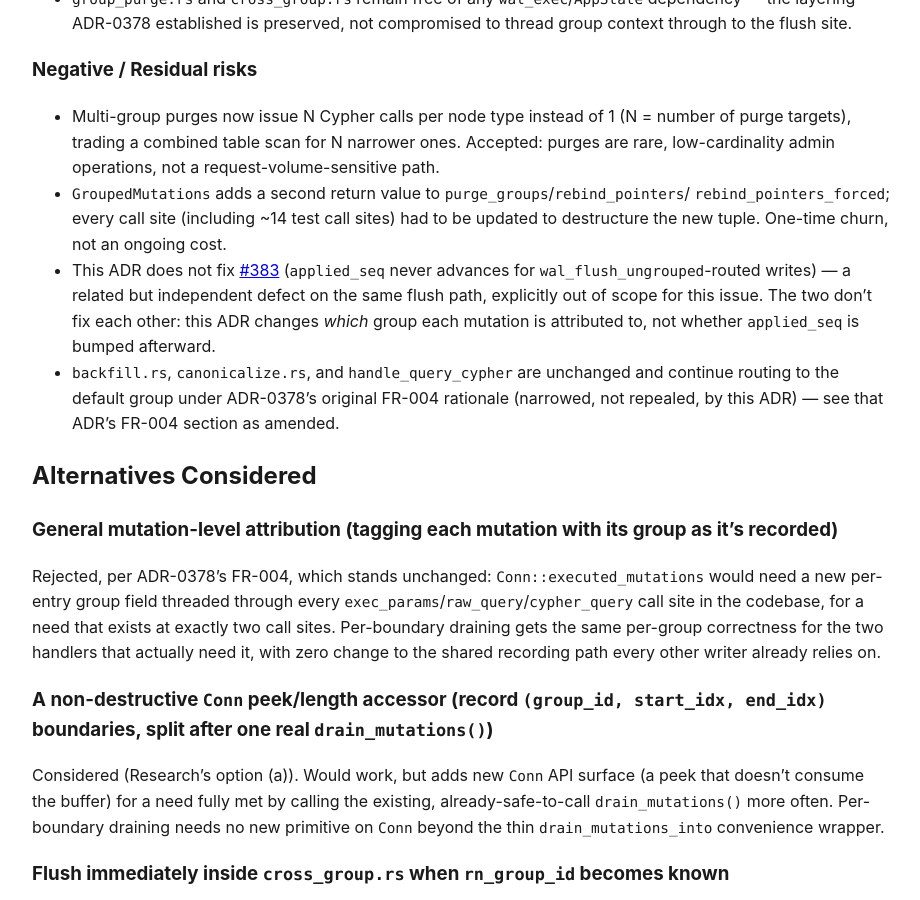
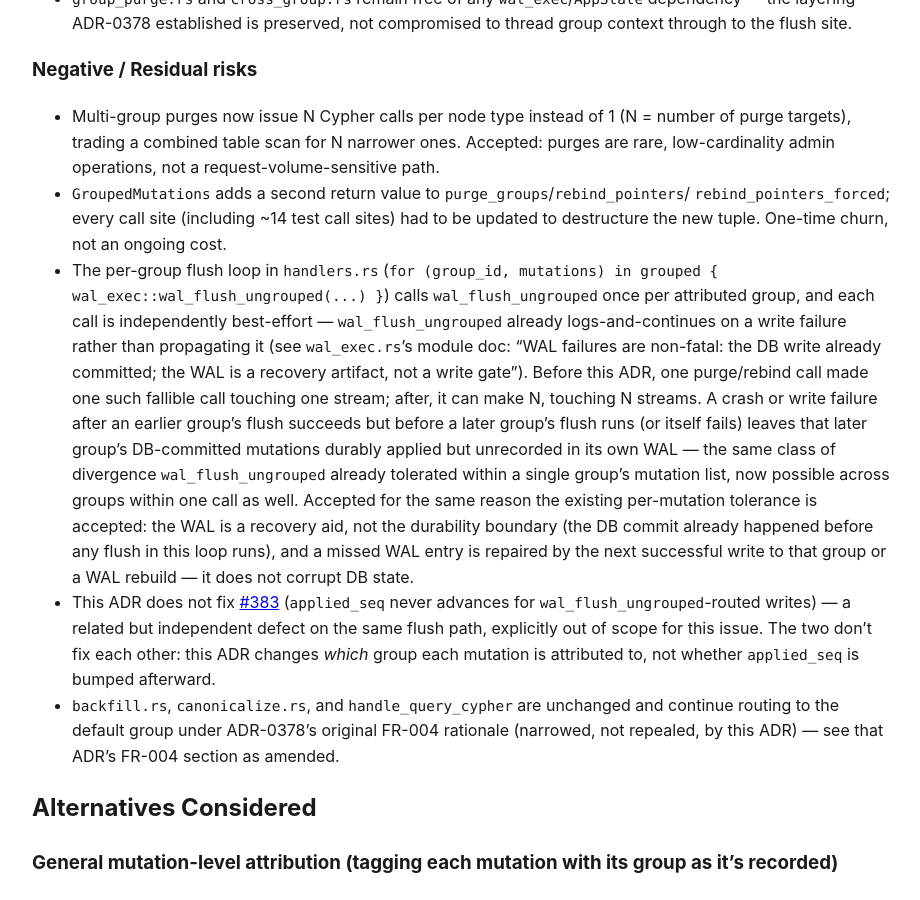
Before and after one commit to verveguy/liminis-context-graph, a Jekyll site: the page built from docs/adr/0385-per-group-mutation-attribution-for-multi-group-writers.md, in a window 1280 px wide and 900 px high, scrolled down 3834 px. Shown: the whole window, without its empty margins (178-1098 px from the left). Built offline with Jekyll 4.4.1, drawn with Linux system fonts in a browser that asks for light colours; our own code applies the rules of GitHub Pages for plain Markdown files.

Commit message:
docs(wal): document cross-group flush non-atomicity in ADR-0385
Addresses review feedback (handarbeit-pruefer, PR #388) noting the
per-group flush loop in handle_delete_by_group/handle_rebind_pointers/
clear_group_for_rebuild widens wal_flush_ungrouped's existing
per-mutation best-effort tolerance from one stream to N. Documents why
this is accepted: the WAL is a non-fatal recovery artifact, not a
durability gate, per wal_exec.rs's existing module doc.

```diff
--- a/docs/adr/0385-per-group-mutation-attribution-for-multi-group-writers.md
+++ b/docs/adr/0385-per-group-mutation-attribution-for-multi-group-writers.md
@@ -179,6 +179,20 @@ whether flush order is meaningful; it isn't.
 - `GroupedMutations` adds a second return value to `purge_groups`/`rebind_pointers`/
   `rebind_pointers_forced`; every call site (including ~14 test call sites) had to be updated to
   destructure the new tuple. One-time churn, not an ongoing cost.
+- The per-group flush loop in `handlers.rs` (`for (group_id, mutations) in grouped { wal_exec::wal_flush_ungrouped(...) }`)
+  calls `wal_flush_ungrouped` once per attributed group, and each call is independently
+  best-effort — `wal_flush_ungrouped` already logs-and-continues on a write failure rather than
+  propagating it (see `wal_exec.rs`'s module doc: "WAL failures are non-fatal: the DB write
+  already committed; the WAL is a recovery artifact, not a write gate"). Before this ADR, one
+  purge/rebind call made one such fallible call touching one stream; after, it can make N,
+  touching N streams. A crash or write failure after an earlier group's flush succeeds but before
+  a later group's flush runs (or itself fails) leaves that later group's DB-committed mutations
+  durably applied but unrecorded in its own WAL — the same class of divergence
+  `wal_flush_ungrouped` already tolerated within a single group's mutation list, now possible
+  across groups within one call as well. Accepted for the same reason the existing per-mutation
+  tolerance is accepted: the WAL is a recovery aid, not the durability boundary (the DB commit
+  already happened before any flush in this loop runs), and a missed WAL entry is repaired by the
+  next successful write to that group or a WAL rebuild — it does not corrupt DB state.
 - This ADR does not fix [#383](https://github.com/verveguy/liminis-context-graph/issues/383)
   (`applied_seq` never advances for `wal_flush_ungrouped`-routed writes) — a related but
   independent defect on the same flush path, explicitly out of scope for this issue. The two
```
Also changed, not shown: 1 other file.
